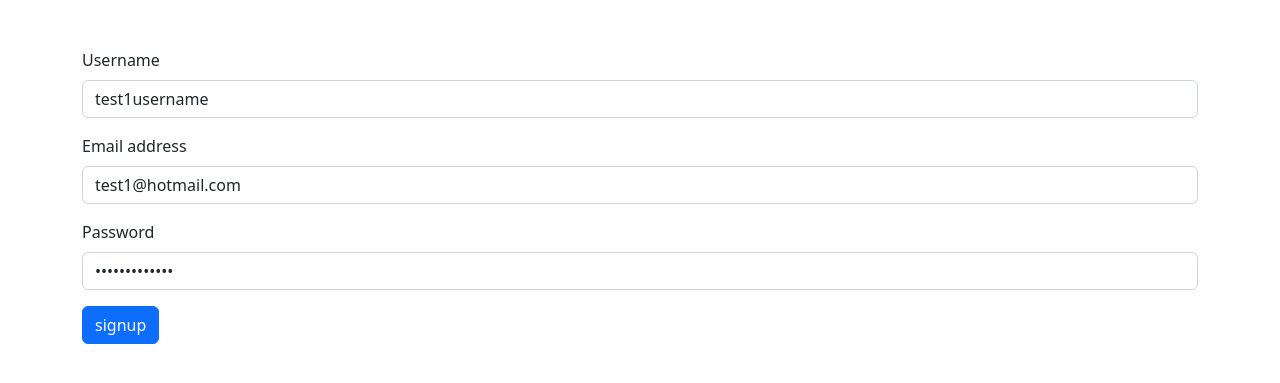
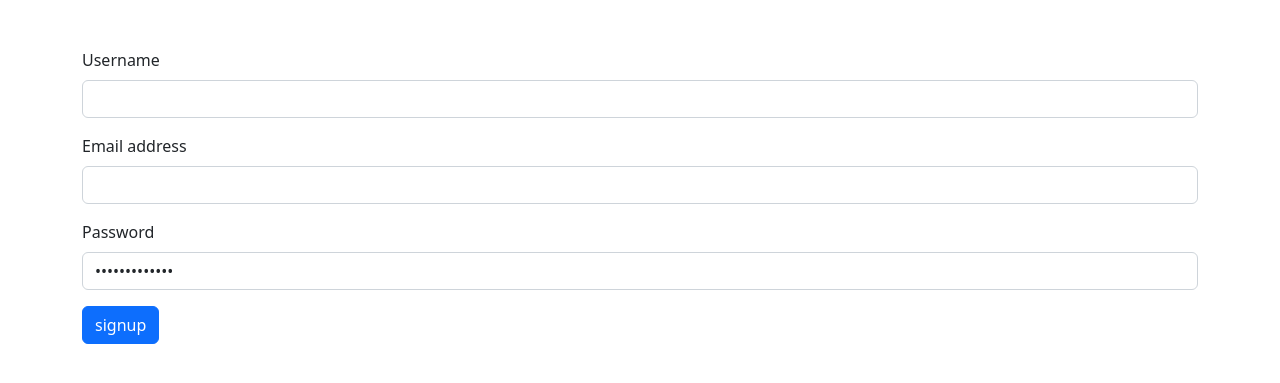
Before and after one commit to HuzeyfeG/AuthApp-Django-RESTFramework, a Django app: page /signup in a window 1280 px wide. Shown: the part 56-439 px from the top of the page. Run offline with Django 4.2, Linux system fonts and the light colour scheme.

Commit message:
Always Better

```diff
--- a/authapp/authsite/templates/signup.html
+++ b/authapp/authsite/templates/signup.html
@@ -9,11 +9,11 @@
         {% csrf_token %}
         <div class="mb-3">
             <label for="usernameID" class="form-label">Username</label>
-            <input type="text" class="form-control" name="username" value="test1username" id="usernameID" required>
+            <input type="text" class="form-control" name="username" id="usernameID" required>
         </div>
         <div class="mb-3">
             <label for="exampleInputEmail1" class="form-label">Email address</label>
-            <input type="email" class="form-control" name="email" value="test1@hotmail.com" id="exampleInputEmail1" aria-describedby="emailHelp">
+            <input type="email" class="form-control" name="email" id="exampleInputEmail1" aria-describedby="emailHelp">
         </div>
         <div class="mb-3">
             <label for="exampleInputPassword1" class="form-label">Password</label>
```
